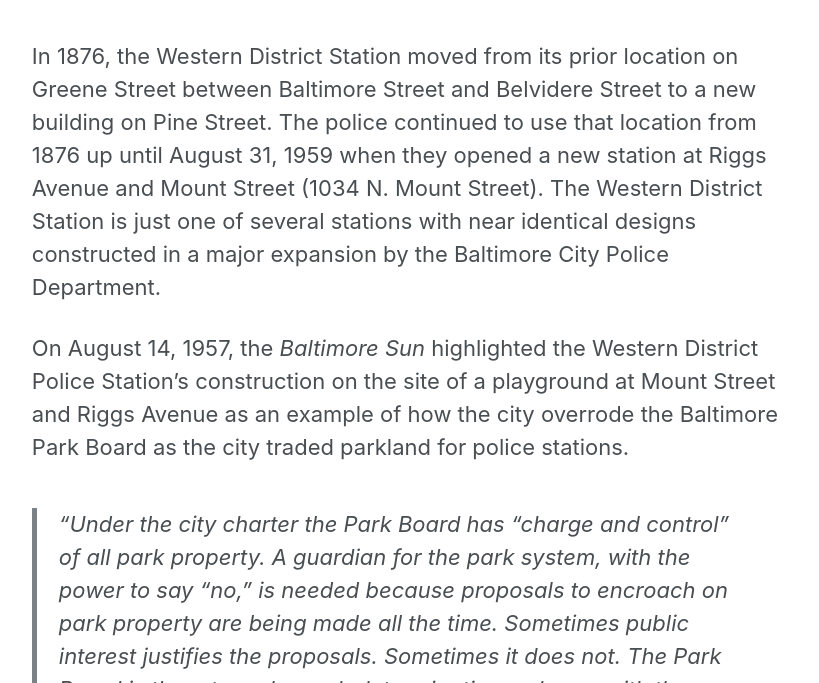
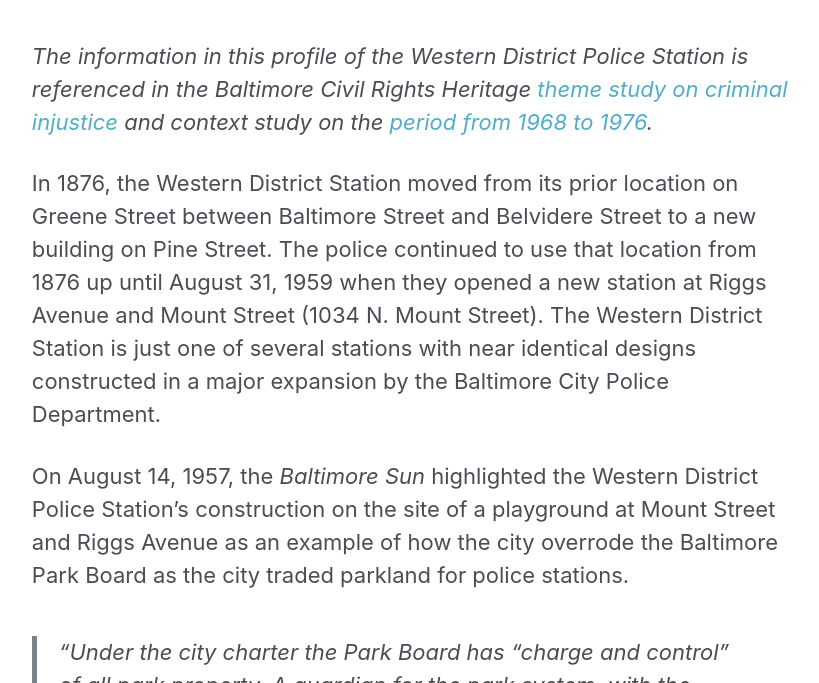
Before and after one commit to baltimoreheritage/places, a Jekyll site: the page built from _buildings/western-district-police-station.md, in a window 1280 px wide and 900 px high, scrolled down 353 px, cut to the strip 217-900 px from the top of the window. Shown: the whole strip, without its empty margins (252-1071 px from the left). Built offline with Jekyll 4.4.1, drawn with Linux system fonts in a browser that asks for light colours; nearby versions of some CDN libraries.

Commit message:
Add link to criminal injustice study on the Civil Rights Heritage stie

```diff
--- a/_buildings/western-district-police-station.md
+++ b/_buildings/western-district-police-station.md
@@ -13,6 +13,8 @@ map:
     element: "way"
     uid: "255480986"
 ---
+
+*The information in this profile of the Western District Police Station is referenced in the Baltimore Civil Rights Heritage [theme study on criminal injustice](https://baltimoreheritage.github.io/civil-rights-heritage/criminal-injustice/) and context study on the [period from 1968 to 1976](https://baltimoreheritage.github.io/civil-rights-heritage/overview/1968-1976/).*
 
 In 1876, the Western District Station moved from its prior location on Greene Street between Baltimore Street and Belvidere Street to a new building on Pine Street. The police continued to use that location from 1876 up until August 31, 1959 when they opened a new station at Riggs Avenue and Mount Street (1034 N. Mount Street). The Western District Station is just one of several stations with near identical designs constructed in a major expansion by the Baltimore City Police Department.
 
```
